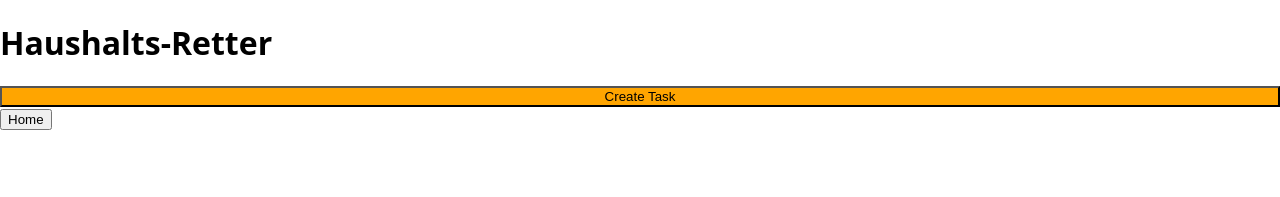
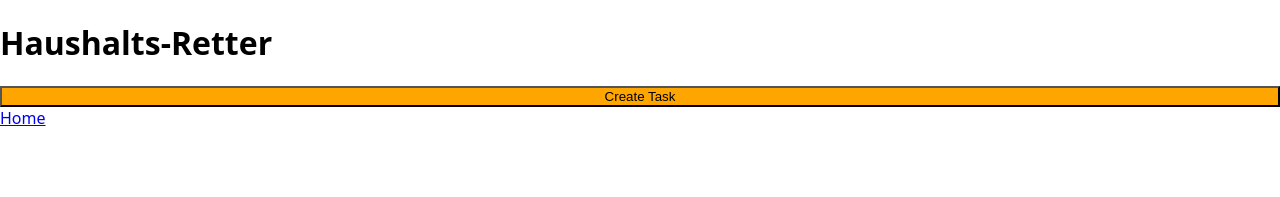
Before and after one commit to TobiAugust/capstone-project, a Next.js app: page / in a window 1280 px wide. Shown: the top 197 px of the page. Built offline with nearby package versions, Linux system fonts and the light colour scheme.

Commit message:
implement Back button in the create mode and add home anker to the footer

```diff
--- a/pages/index.js
+++ b/pages/index.js
@@ -23,8 +23,8 @@ export default function HomePage() {
     setSelectedOption("");
     setSelectedDate("");
   };
-  // Funktion um zur Mainpage zurückzukehren mit Klicken des "Home" Buttons
-  const handleHomeClick = () => {
+  // Funktion um zur Mainpage zurückzukehren mit Klicken des "Back" Buttons
+  const handleBackClick = () => {
     setShowInput(false);
     setSelectedOption("");
     setSelectedDate("");
@@ -74,9 +74,10 @@ export default function HomePage() {
             ))}
           </div>
         )}
+        {showInput && <button onClick={handleBackClick}>Back</button>}
 
         <footer>
-          <button onClick={handleHomeClick}>Home</button>
+          <a href="/">Home</a>
         </footer>
       </div>
     </>
```
